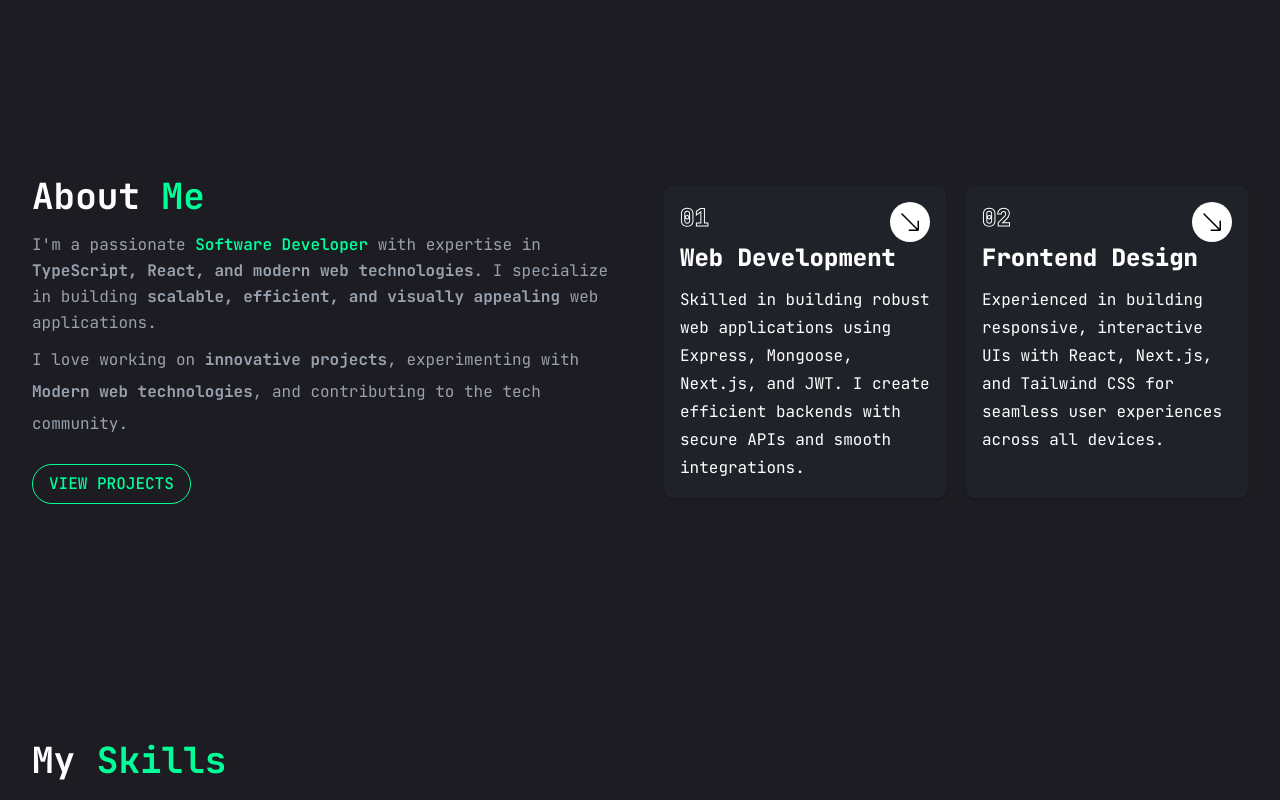
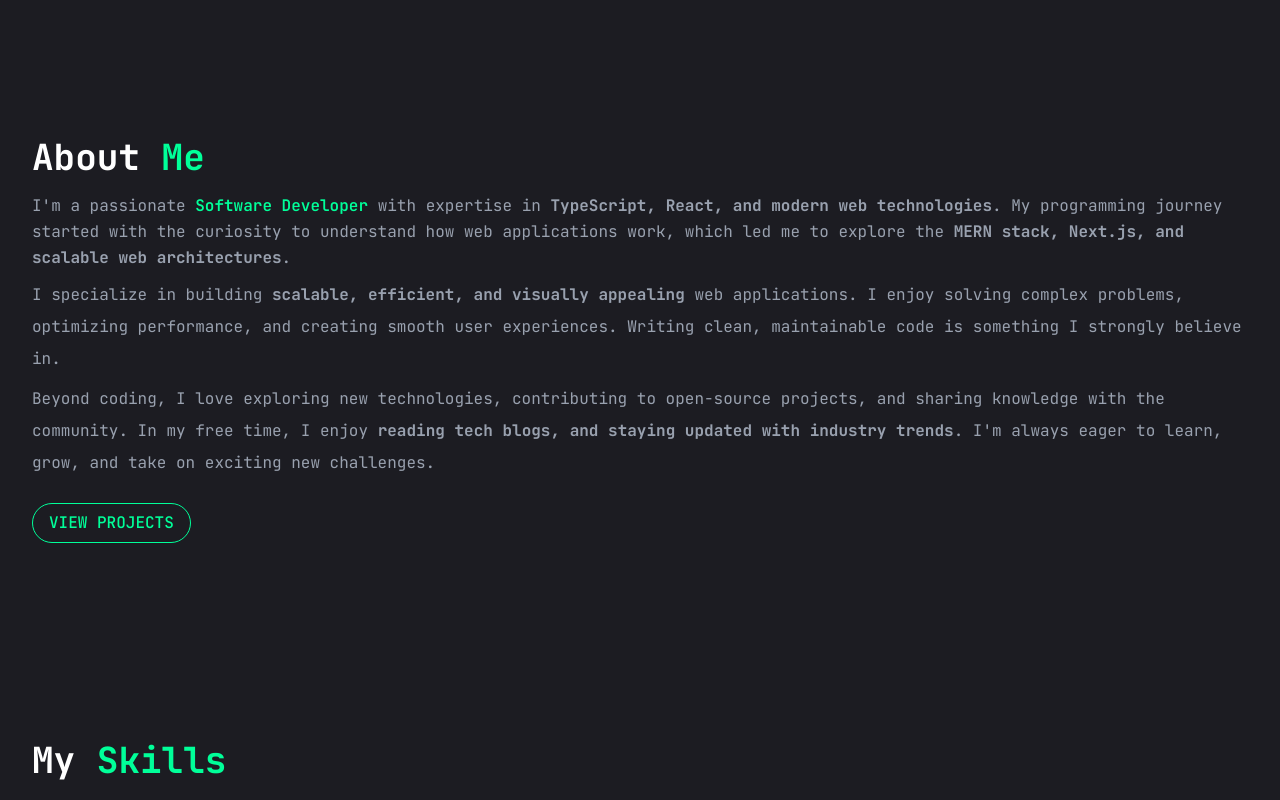
Before and after one commit to tapader13/Portfolio_with_reactjs, a React (Vite) app: page /#home in a window 1280 px wide. Shown: the part 860-1660 px from the top of the page. Built offline with nearby package versions, Linux system fonts and the light colour scheme.

Commit message:
about part update

```diff
--- a/src/components/About.jsx
+++ b/src/components/About.jsx
@@ -1,20 +1,5 @@
-import { BsArrowDownRight } from 'react-icons/bs';
 import { Link } from 'react-scroll';
-const services = [
-  {
-    id: '01',
-    title: 'Web Development',
-    description:
-      'Skilled in building robust web applications using Express, Mongoose, Next.js, and JWT. I create efficient backends with secure APIs and smooth integrations.',
-  },
 
-  {
-    id: '02',
-    title: 'Frontend Design',
-    description:
-      'Experienced in building responsive, interactive UIs with React, Next.js, and Tailwind CSS for seamless user experiences across all devices.',
-  },
-];
 const About = () => {
   return (
     <section
@@ -23,7 +8,7 @@ const About = () => {
     >
       <div className='max-w-7xl h-full px-4 sm:px-6 lg:px-8 mx-auto flex flex-col lg:flex-row items-center gap-12'>
         {/* Left Side - Text */}
-        <div className='lg:w-1/2 text-center lg:text-left'>
+        <div className=' text-center lg:text-left'>
           <h2 className='text-4xl font-bold text-white'>
             About <span className='text-accent'>Me</span>
           </h2>
@@ -33,16 +18,30 @@ const About = () => {
               Software Developer
             </span>{' '}
             with expertise in{' '}
-            <strong>TypeScript, React, and modern web technologies</strong>. I
-            specialize in building{' '}
-            <strong>scalable, efficient, and visually appealing</strong> web
-            applications.
+            <strong>TypeScript, React, and modern web technologies</strong>. My
+            programming journey started with the curiosity to understand how web
+            applications work, which led me to explore the{' '}
+            <strong>MERN stack, Next.js, and scalable web architectures</strong>
+            .
           </p>
 
           <p className='text-gray-400 mt-2'>
-            I love working on <strong>innovative projects</strong>,
-            experimenting with <strong>Modern web technologies</strong>, and
-            contributing to the tech community.
+            I specialize in building{' '}
+            <strong>scalable, efficient, and visually appealing</strong> web
+            applications. I enjoy solving complex problems, optimizing
+            performance, and creating smooth user experiences. Writing clean,
+            maintainable code is something I strongly believe in.
+          </p>
+
+          <p className='text-gray-400 mt-2'>
+            Beyond coding, I love exploring new technologies, contributing to
+            open-source projects, and sharing knowledge with the community. In
+            my free time, I enjoy{' '}
+            <strong>
+              reading tech blogs, and staying updated with industry trends
+            </strong>
+            . I&apos;m always eager to learn, grow, and take on exciting new
+            challenges.
           </p>
 
           {/* Button */}
@@ -66,31 +65,6 @@ const About = () => {
             </Link>
           </div>
         </div>
-
-        {/* Right Side - Tech Image */}
-        <div className='lg:w-1/2 flex justify-center'>
-          <div className='grid md:grid-cols-2 grid-cols-1 gap-x-5 gap-y-10 mt-1'>
-            {services.map((service, index) => (
-              <div
-                key={index}
-                className='p-4 rounded-lg hover:-translate-y-1 transition-all relative overflow-hidden duration-500 group card shadow-sm bg-[#1f2229]'
-              >
-                <div className='flex justify-between'>
-                  <h1 className='text-2xl font-extrabold text-outline text-transparent group-hover:text-outline-hover transition-all duration-500'>
-                    {service.id}
-                  </h1>
-                  <BsArrowDownRight className='bg-white text-black  h-10 w-10 p-2 rounded-full group-hover:bg-accent hover:-rotate-45 font-extrabold transition-all duration-500' />
-                </div>
-                <h1 className='md:text-2xl text-2xl font-extrabold group-hover:text-accent transition-all duration-500 text-white'>
-                  {service.title}
-                </h1>
-                <p className='leading-7 mt-3 text-white'>
-                  {service.description}
-                </p>
-              </div>
-            ))}
-          </div>
-        </div>
       </div>
     </section>
   );
```
Also changed, not shown: src/components/Contact.jsx (+7 -8 lines).
